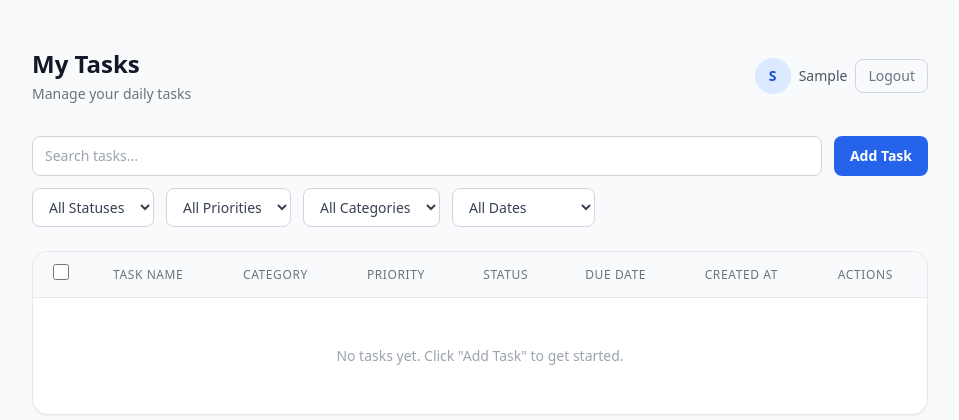
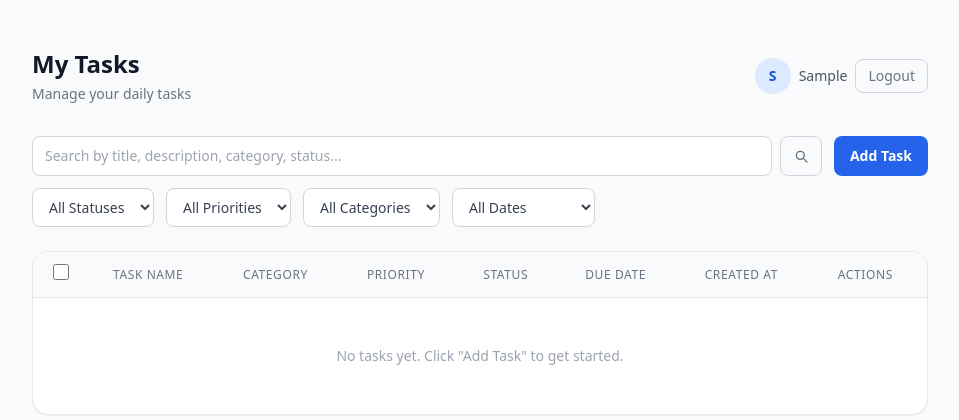
Before and after one commit to Tofik7286/TODO_LIST, a Django app: page / in a window 1280 px wide. Shown: the top 420 px of the page, without its empty margins (160-1119 px from the left). Run offline with Django 5.2, Linux system fonts and the light colour scheme; the visitor is signed in with stand-in values (Sample User, id 1); data that the repository does not hold is empty; some libraries are stand-ins or nearby versions.

Commit message:
Filter and Search Added

```diff
--- a/todoapp/templates/todoapp/todo.html
+++ b/todoapp/templates/todoapp/todo.html
@@ -53,13 +53,22 @@
 
             <!-- Row 1: Search + Add Task -->
             <div class="flex flex-col sm:flex-row gap-3">
+                <div class="flex-1 flex gap-2">
                     <input
                         type="text"
                         name="q"
                         value="{{ current_filters.q }}"
-                    placeholder="Search tasks..."
+                        placeholder="Search by title, description, category, status..."
                         class="flex-1 rounded-lg border border-gray-300 px-3 py-2 text-sm text-gray-900 placeholder-gray-400 focus:outline-none focus:ring-2 focus:ring-blue-500 focus:border-transparent transition"
                     >
+                    <button type="submit"
+                        class="rounded-lg border border-gray-300 px-3 py-2 text-gray-500 hover:border-blue-400 hover:text-blue-600 transition-colors focus:outline-none focus:ring-2 focus:ring-blue-500"
+                        title="Search">
+                        <svg xmlns="http://www.w3.org/2000/svg" class="h-4 w-4" fill="none" viewBox="0 0 24 24" stroke="currentColor" stroke-width="2">
+                            <path stroke-linecap="round" stroke-linejoin="round" d="M21 21l-4.35-4.35M17 11A6 6 0 1 1 5 11a6 6 0 0 1 12 0z"/>
+                        </svg>
+                    </button>
+                </div>
                 <a href="{% url 'add_task' %}" class="rounded-lg bg-blue-600 px-4 py-2.5 text-sm font-semibold text-white hover:bg-blue-700 focus:outline-none focus:ring-2 focus:ring-blue-500 focus:ring-offset-2 transition-colors whitespace-nowrap text-center">
                     Add Task
                 </a>
--- a/todoapp/views.py
+++ b/todoapp/views.py
@@ -20,36 +20,50 @@ def todo(request):
 
     tasks = Task.objects.filter(user=request.user)
 
+    combined = Q()
+
     if q:
-        tasks = tasks.filter(Q(title__icontains=q) | Q(description__icontains=q))
+        combined |= (
+            Q(title__icontains=q) |
+            Q(description__icontains=q) |
+            Q(category__icontains=q) |
+            Q(priority__icontains=q) |
+            Q(status__icontains=q)
+        )
     if status:
-        tasks = tasks.filter(status=status)
+        combined |= Q(status=status)
     if priority:
-        tasks = tasks.filter(priority=priority)
+        combined |= Q(priority=priority)
     if category:
-        tasks = tasks.filter(category=category)
+        combined |= Q(category=category)
 
     today = datetime.date.today()
     if date_preset == 'this_week':
         start = today - datetime.timedelta(days=today.weekday())
-        tasks = tasks.filter(due_date__gte=start, due_date__lte=today)
+        combined |= Q(due_date__gte=start, due_date__lte=today)
     elif date_preset == 'last_week':
         start = today - datetime.timedelta(days=today.weekday() + 7)
         end   = start + datetime.timedelta(days=6)
-        tasks = tasks.filter(due_date__gte=start, due_date__lte=end)
+        combined |= Q(due_date__gte=start, due_date__lte=end)
     elif date_preset == 'this_month':
         start = today.replace(day=1)
-        tasks = tasks.filter(due_date__gte=start, due_date__lte=today)
+        combined |= Q(due_date__gte=start, due_date__lte=today)
     elif date_preset == 'last_month':
         first_of_this_month = today.replace(day=1)
         end   = first_of_this_month - datetime.timedelta(days=1)
         start = end.replace(day=1)
-        tasks = tasks.filter(due_date__gte=start, due_date__lte=end)
+        combined |= Q(due_date__gte=start, due_date__lte=end)
     elif date_preset == 'custom':
+        date_q = Q()
         if date_from:
-            tasks = tasks.filter(due_date__gte=date_from)
+            date_q &= Q(due_date__gte=date_from)
         if date_to:
-            tasks = tasks.filter(due_date__lte=date_to)
+            date_q &= Q(due_date__lte=date_to)
+        if date_q:
+            combined |= date_q
+
+    if combined:
+        tasks = tasks.filter(combined)
 
     tasks = tasks.order_by('-created_at')
 
```
Lines whose indentation alone changed are shown as unchanged.
